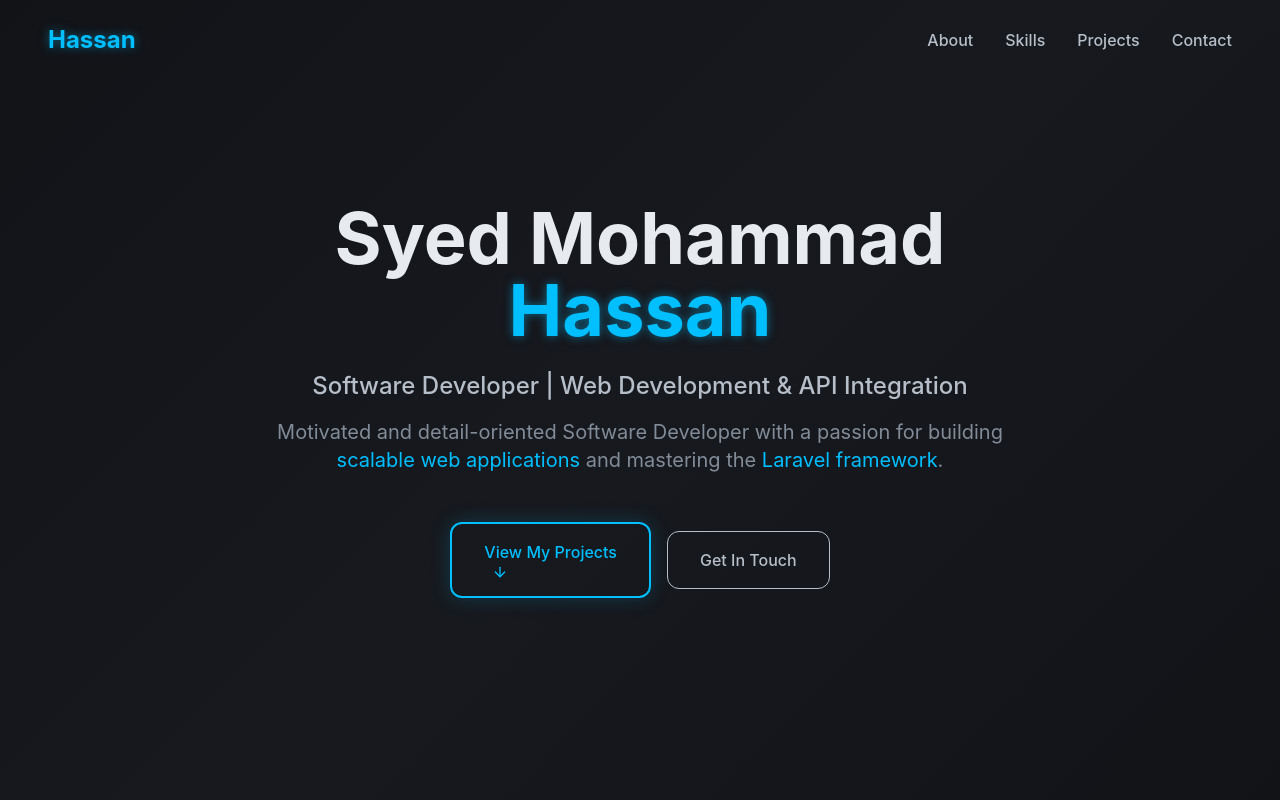
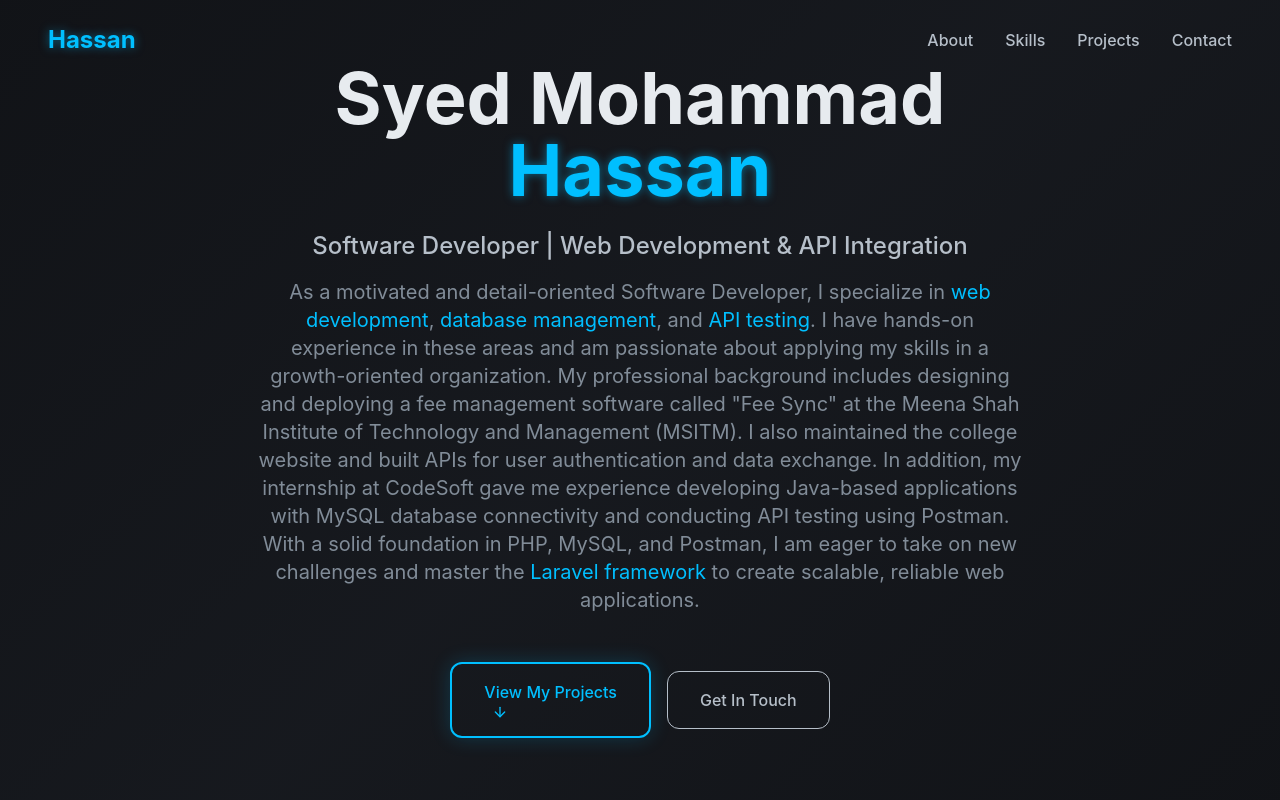
Before and after one commit to SYED-HASSAN-P/hassan-glow-portfolio, a React (Vite) app: page / in a window 1280 px wide. Shown: the top 800 px of the page. Built offline with nearby package versions, Linux system fonts and the light colour scheme.

Commit message:
Update About section content
Update the About section content with the provided text.

```diff
--- a/src/components/HeroSection.tsx
+++ b/src/components/HeroSection.tsx
@@ -29,9 +29,11 @@ const HeroSection = () => {
 
           {/* Sub-headline */}
           <p className="text-base md:text-lg lg:text-xl text-text-muted max-w-3xl mx-auto mb-12 leading-relaxed">
-            Motivated and detail-oriented Software Developer with a passion for building
-            <span className="text-primary"> scalable web applications</span> and mastering the
-            <span className="text-primary"> Laravel framework</span>.
+            As a motivated and detail-oriented Software Developer, I specialize in
+            <span className="text-primary"> web development</span>,
+            <span className="text-primary"> database management</span>, and
+            <span className="text-primary"> API testing</span>. I have hands-on experience in these areas and am passionate about applying my skills in a growth-oriented organization. My professional background includes designing and deploying a fee management software called "Fee Sync" at the Meena Shah Institute of Technology and Management (MSITM). I also maintained the college website and built APIs for user authentication and data exchange. In addition, my internship at CodeSoft gave me experience developing Java-based applications with MySQL database connectivity and conducting API testing using Postman. With a solid foundation in PHP, MySQL, and Postman, I am eager to take on new challenges and master the
+            <span className="text-primary"> Laravel framework</span> to create scalable, reliable web applications.
           </p>
 
           {/* CTA Button */}
```
